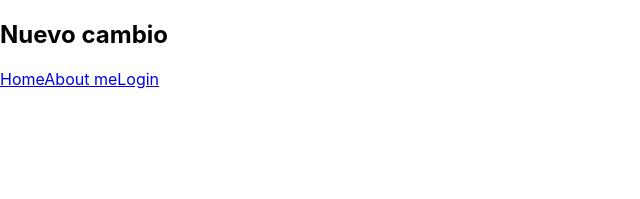
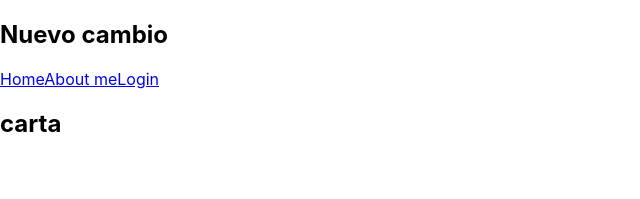
Before and after one commit to bamioezequiel/test-gitflow, a React (Create React App) app in the folder client/: page / in a window 1280 px wide. Shown: the top 199 px of the page, without its empty margins (0-640 px from the left). Built offline with nearby package versions, Linux system fonts and the light colour scheme.

Commit message:
new cart

```diff
--- a/client/src/components/Card/Card.jsx
+++ b/client/src/components/Card/Card.jsx
@@ -3,7 +3,7 @@ import React from "react";
 export default function Card() {
     return (
         <div>
-
+            <h2>carta</h2>
         </div>
     )
 }
```
